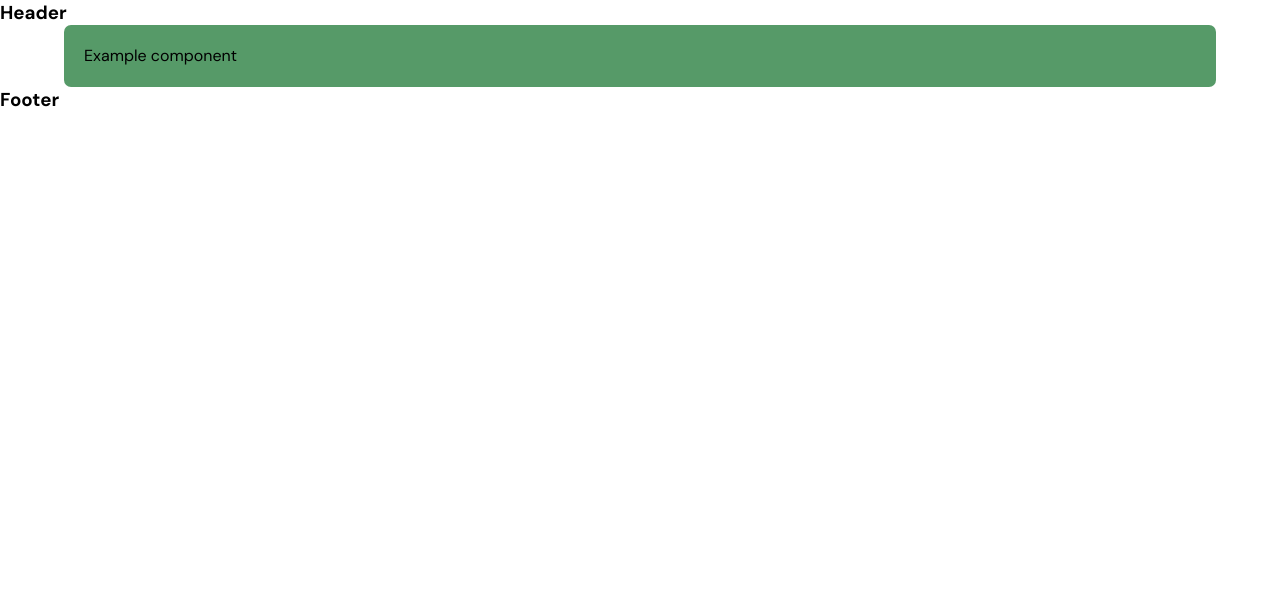
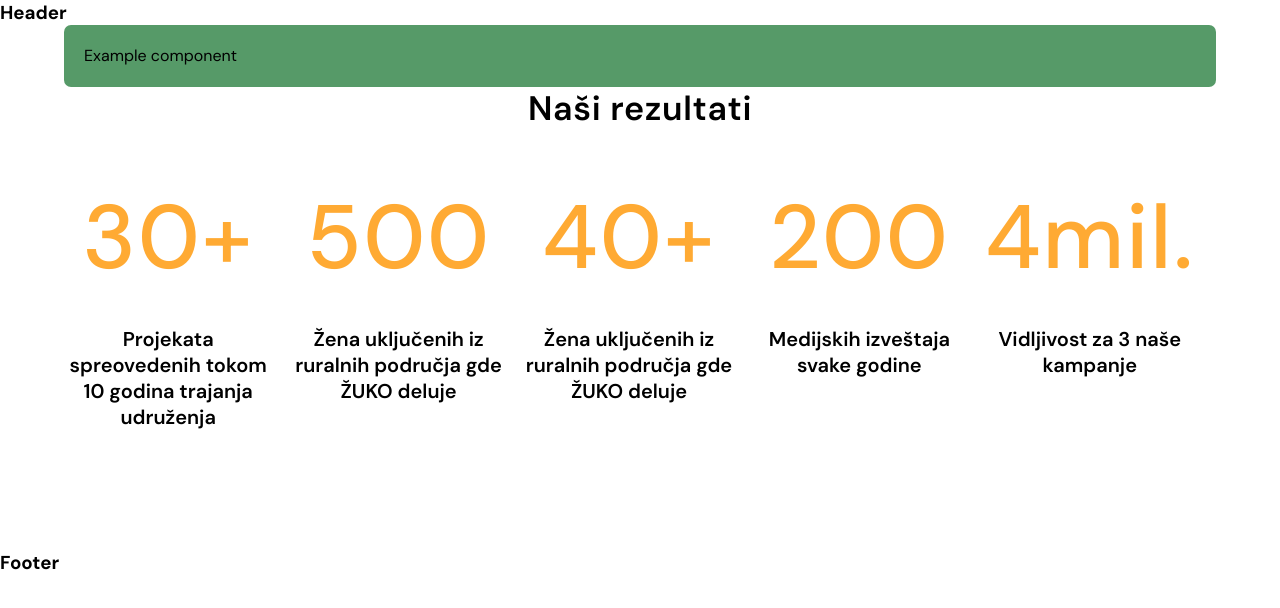
Before and after one commit to vegaitglobal/informisi-zene-website, a React (Create React App) app in the folder zuko-ui/: page / in a window 1280 px wide. Shown: the top 608 px of the page. Built offline with nearby package versions, Linux system fonts and the light colour scheme.

Commit message:
finish stats component

```diff
--- a/zuko-ui/package.json
+++ b/zuko-ui/package.json
@@ -6,13 +6,14 @@
     "@testing-library/jest-dom": "^5.17.0",
     "@testing-library/react": "^13.4.0",
     "@testing-library/user-event": "^13.5.0",
+    "node-sass": "9.0",
     "react": "^18.2.0",
+    "react-countup": "^6.4.2",
     "react-dom": "^18.2.0",
     "react-router-dom": "^6.16.0",
     "react-scripts": "5.0.1",
     "scss": "^0.2.4",
     "web-vitals": "^2.1.4",
-    "node-sass": "9.0",
     "workbox-background-sync": "^6.6.0",
     "workbox-broadcast-update": "^6.6.0",
     "workbox-cacheable-response": "^6.5.4",
--- /dev/null
+++ b/zuko-ui/src/components/Stats/Stats.jsx
@@ -0,0 +1,60 @@
+import React from 'react'
+import styles from './Stats.module.scss'
+import CountUp from "react-countup";
+
+const stats = [
+    {
+        resultPrefix: "",
+        resultNumber: "30",
+        resultSuffix: "+",
+        resultDescription: "Projekata spreovedenih tokom 10 godina trajanja udruženja"
+    },
+    {
+        resultPrefix: "",
+        resultNumber: "500",
+        resultSuffix: "",
+        resultDescription: "Žena uključenih iz ruralnih područja gde ŽUKO deluje"
+    },
+    {
+        resultPrefix: "",
+        resultNumber: "40",
+        resultSuffix: "+",
+        resultDescription: "Žena uključenih iz ruralnih područja gde ŽUKO deluje"
+    },
+    {
+        resultPrefix: "",
+        resultNumber: "200",
+        resultSuffix: "",
+        resultDescription: "Medijskih izveštaja svake godine"
+    },
+    {
+        resultPrefix: "",
+        resultNumber: "4",
+        resultSuffix: "mil.",
+        resultDescription: "Vidljivost za 3 naše kampanje"
+    }
+]
+
+const Stats = () => {
+  return (
+    <div className={styles.stats}>
+        <h2 className={styles.statsTitle}>Naši rezultati</h2>
+        <div className={styles.statsContent}>
+        {stats.map(stat => (
+            <div className={styles.statsItem}>
+                <div className={styles.statsCount}>
+                    {stat.resultPrefix && <span>{stat.resultPrefix}</span>}
+                    {stat.resultNumber &&
+                        <CountUp end={stat.resultNumber} enableScrollSpy scrollSpyOnce/>
+                    }
+                    {stat.resultSuffix && <span>{stat.resultSuffix}</span>}
+                </div>
+                    {stat.resultDescription && <p className={styles.statsText}>{stat.resultDescription}</p> }
+            </div>
+        ))}
+        </div>
+    </div>
+  )
+}
+
+export default Stats
--- /dev/null
+++ b/zuko-ui/src/components/Stats/Stats.module.scss
@@ -0,0 +1,72 @@
+@import '../../styles/mixins.scss';
+
+.stats {
+    text-align: center;
+    margin-bottom: 90px;
+    @include media-breakpoint-desktop {
+        margin-bottom: 120px;
+    }
+}
+
+.statsTitle {
+    font-size: 24px;
+    line-height: 31px;
+    font-weight: 700;
+    margin-bottom: 30px;
+    @include media-breakpoint-desktop {
+        font-size: 34px;
+        line-height: 44px;
+        letter-spacing: 0.02em;
+        font-weight: 600;
+        margin-bottom: 48px;
+    }
+}
+
+.statsContent {
+    @include media-breakpoint-desktop {
+        display: flex;
+        flex-wrap: wrap;
+    }
+}
+
+.statsItem {
+    margin-bottom: 30px;
+    @include media-breakpoint-desktop {
+        margin-bottom: 0;
+        margin-right: 22px;
+        max-width: calc(20% - 22px);
+        &:last-child{
+            margin-right: 0;
+        }
+    }
+}
+
+.statsCount {
+    color: #FFAA33;
+    margin-bottom: 8px;
+    font-size: 74px;
+    line-height: 96px;
+    letter-spacing: 0.02em;
+    text-align: center;
+    font-weight: 500;
+    display: flex;
+    justify-content: center;
+    @include media-breakpoint-desktop {
+        font-size: 90px;
+        line-height: 117px;
+        font-weight: 500;
+        margin-bottom: 30px;
+    }
+}
+
+.statsText {
+    font-size: 18px;
+    line-height: 23.5px;
+    font-weight: 400;
+    text-align: center;
+    @include media-breakpoint-desktop {
+        font-size: 20px;
+        line-height: 26px;
+        font-weight: 600;
+    }
+}
--- a/zuko-ui/src/pages/index.js
+++ b/zuko-ui/src/pages/index.js
@@ -1,7 +1,9 @@
+import Stats from "../components/Stats/Stats";
 import TestComponent from "../components/TestComponent/TestComponent";
 
 export default function HomePage() {
     return <div>
         <TestComponent testProperty="Example component"/>
+        <Stats/>
     </div>
 }
```
Also changed, not shown: 2 other files (tests, documents, lock files or other folders).
